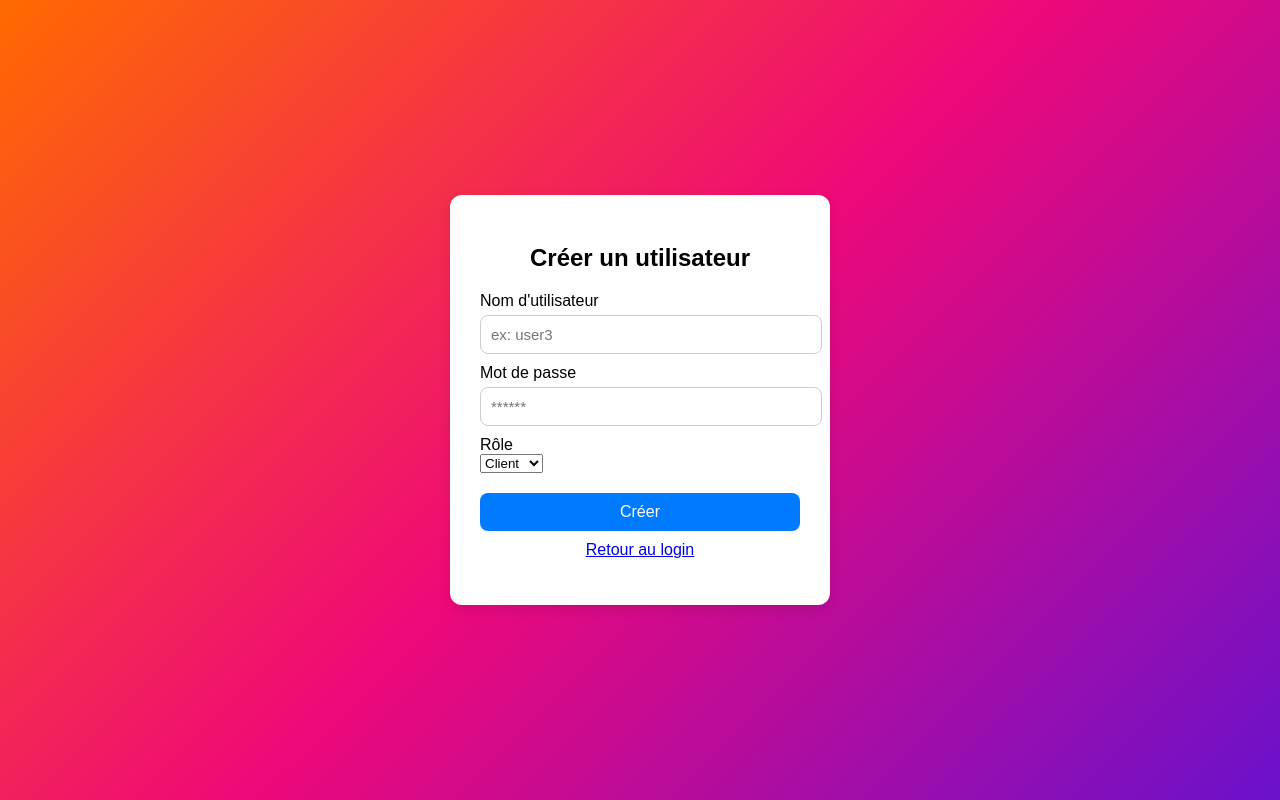
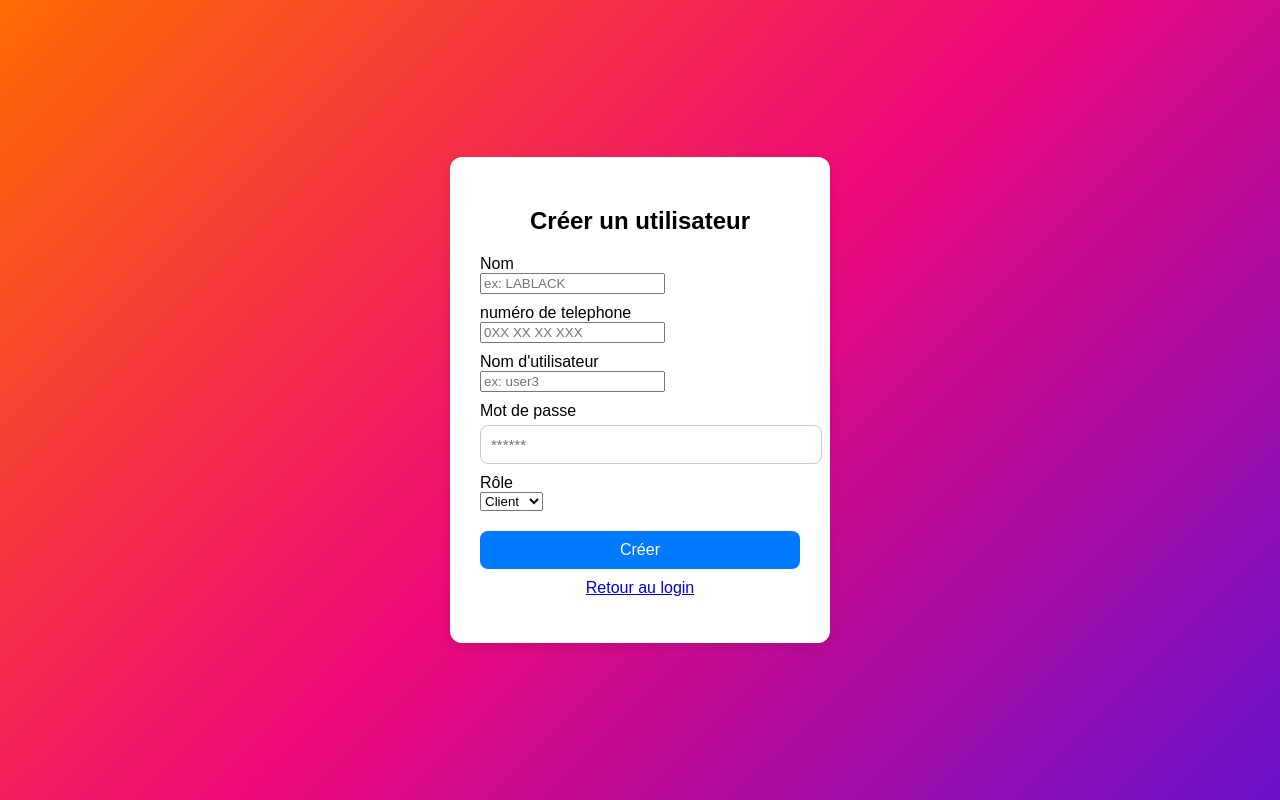
Before and after one commit to lablacklb3/livraison-project, a plain HTML site: page register.html in a window 1280 px wide. Drawn offline with Linux system fonts and the light colour scheme.

Commit message:
Update input fields in register.html

```diff
--- a/register.html
+++ b/register.html
@@ -6,14 +6,19 @@
   <title>Créer un utilisateur</title>
   <link rel="stylesheet" href="style.css">
 </head>
+
 <body>
-
   <div class="login-container">
     <h2>Créer un utilisateur</h2>
 
+    <label>Nom</label>
+    <input type="NOM" id="NOM" placeholder="ex: LABLACK">
+
+    <label>numéro de telephone</label>
+    <input type="NUMERO" id="NUMERO" placeholder="0XX XX XX XXX">
 
     <label>Nom d'utilisateur</label>
-    <input type="text" id="newUser" placeholder="ex: user3">
+    <input type="USER" id="USER" placeholder="ex: user3">
 
     <label>Mot de passe</label>
     <input type="password" id="newPass" placeholder="******">
```
